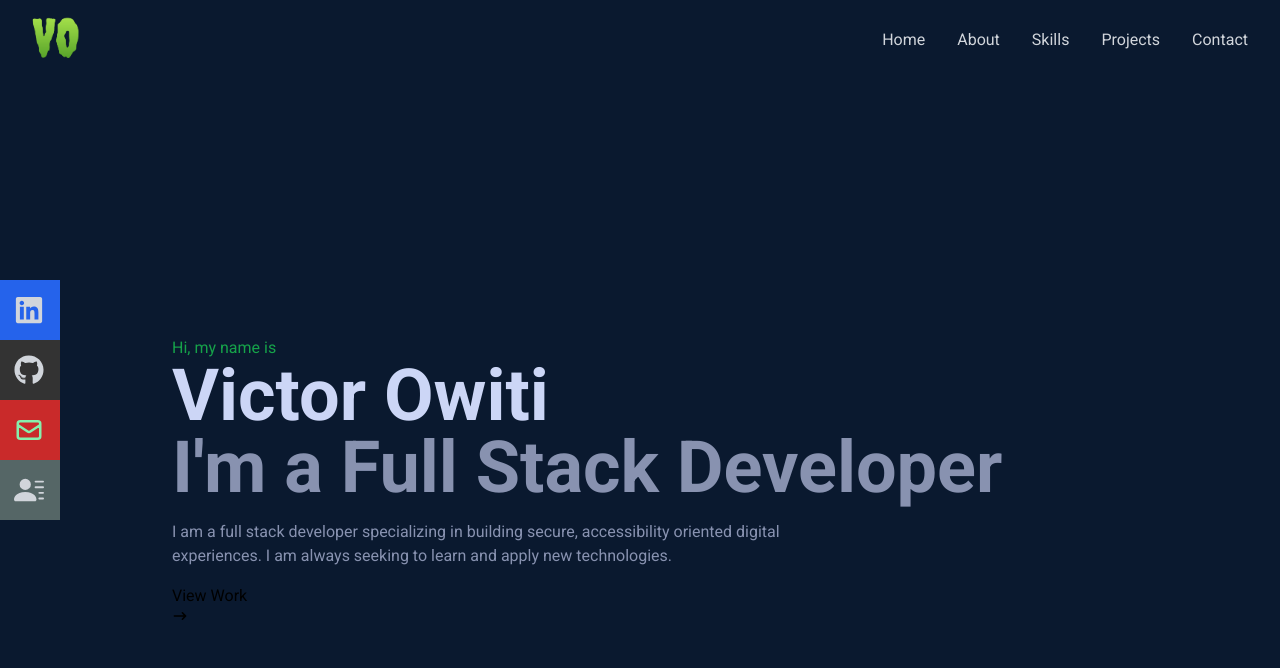
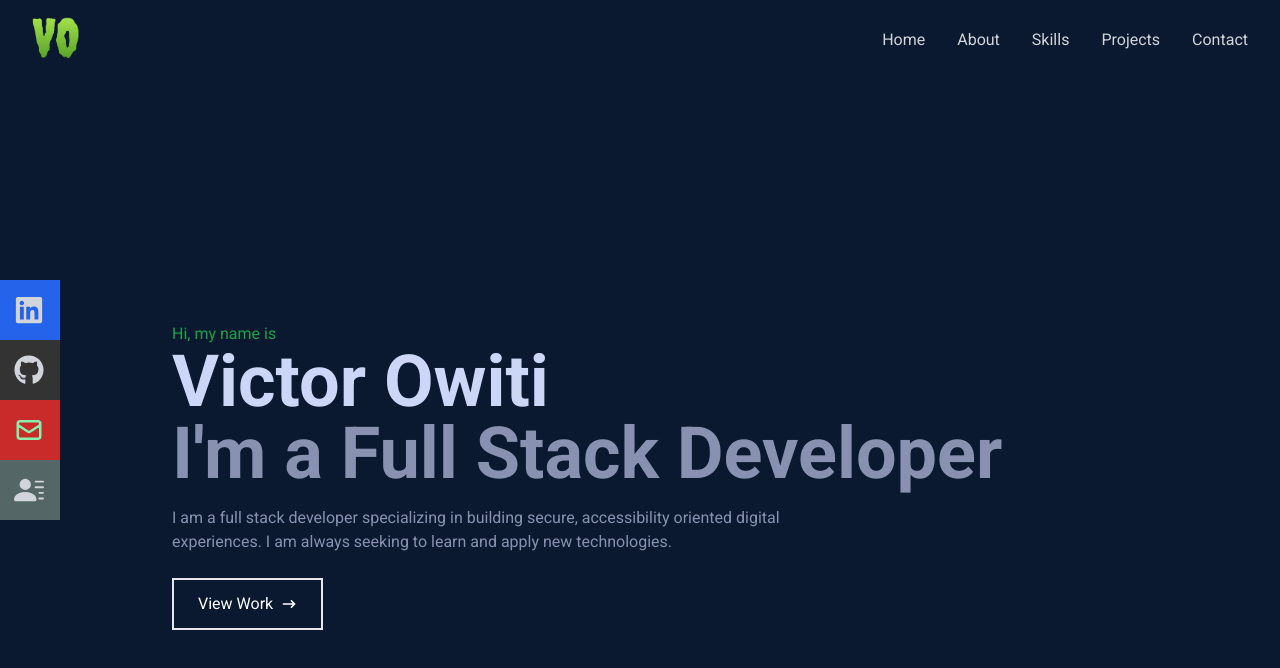
Before and after one commit to vicowiti/portfolio-site, a React (Vite) app: page / in a window 1280 px wide. Shown: the top 668 px of the page. Built offline with nearby package versions, Linux system fonts and the light colour scheme.

Commit message:
added the hero component

```diff
--- a/src/components/Hero.jsx
+++ b/src/components/Hero.jsx
@@ -19,8 +19,11 @@ const Hero = () => {
           learn and apply new technologies.
         </p>
         <div>
-          <button>
-            View Work <HiArrowNarrowRight />
+          <button className="group text-white border-2 px-6 py-3 my-2 flex items-center gap-2 hover:bg-green-600 hover:border-green-600 hover:shadow-lg">
+            View Work{" "}
+            <span className="group-hover:rotate-90 duration-500">
+              <HiArrowNarrowRight />
+            </span>
           </button>
         </div>
       </div>
```
